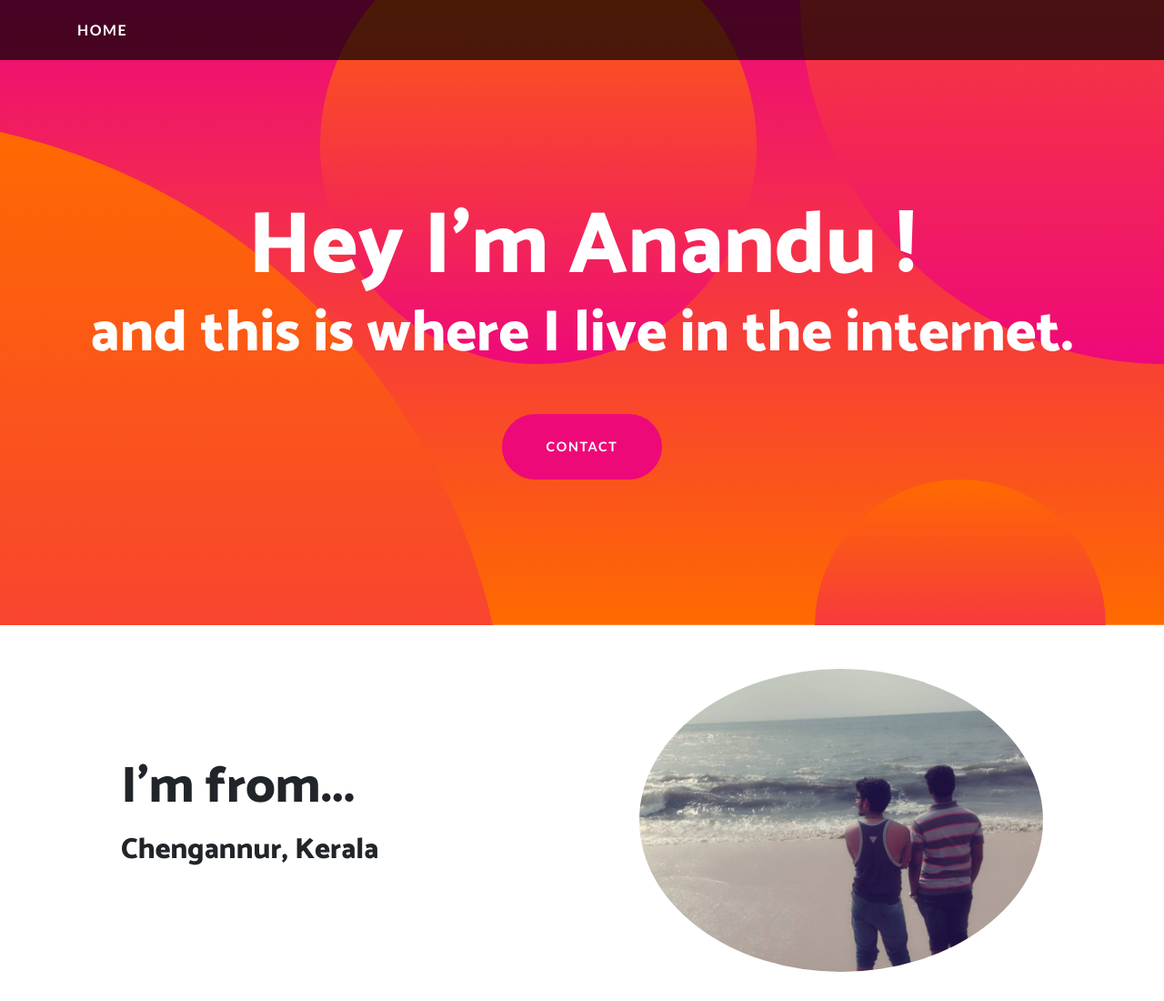
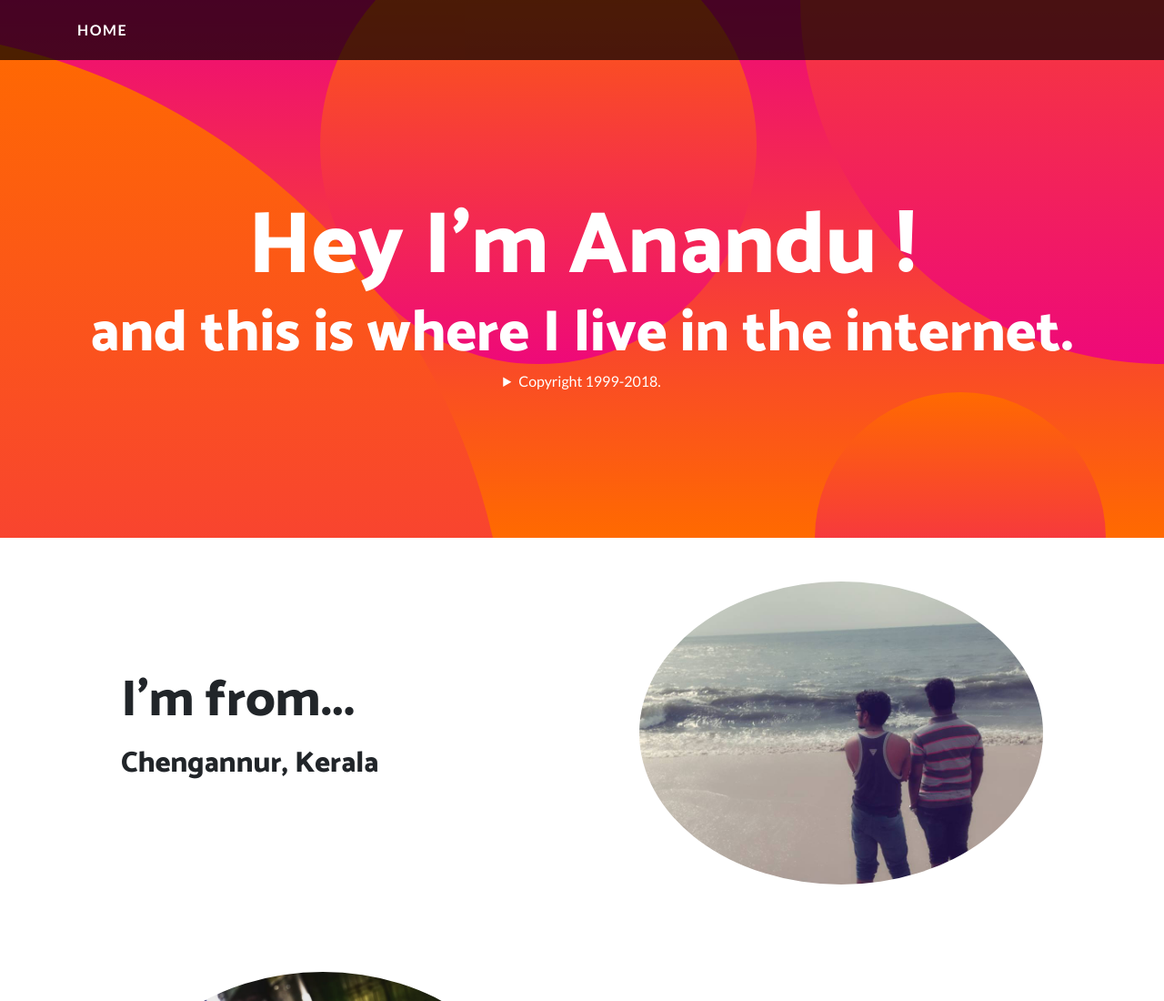
Before and after one commit to rockanandu/blog, a website: page index.html in a window 1280 px wide. Shown: the top 1100 px of the page at 91% size. Drawn offline with Linux system fonts and the light colour scheme.

Commit message:
Update index.html

```diff
--- a/index.html
+++ b/index.html
@@ -36,7 +36,13 @@
         <div class="container">
           <h1 class="masthead-heading mb-0">Hey I'm Anandu !</h1>
           <h2 class="masthead-subheading mb-0">and this is where I live in the internet.</h2>
-          <a href="mailto:anandurnair99@gmail.com" class="btn btn-primary btn-xl rounded-pill mt-5">Contact</a>
+          <details>
+  <summary>Copyright 1999-2018.</summary>
+  <p> - by Refsnes Data. All Rights Reserved.</p>
+  <p>All content and graphics on this web site are the property of the company Refsnes Data.</p>
+</details>
+
+
         </div>
       </div>
       <div class="bg-circle-1 bg-circle"></div>
```
